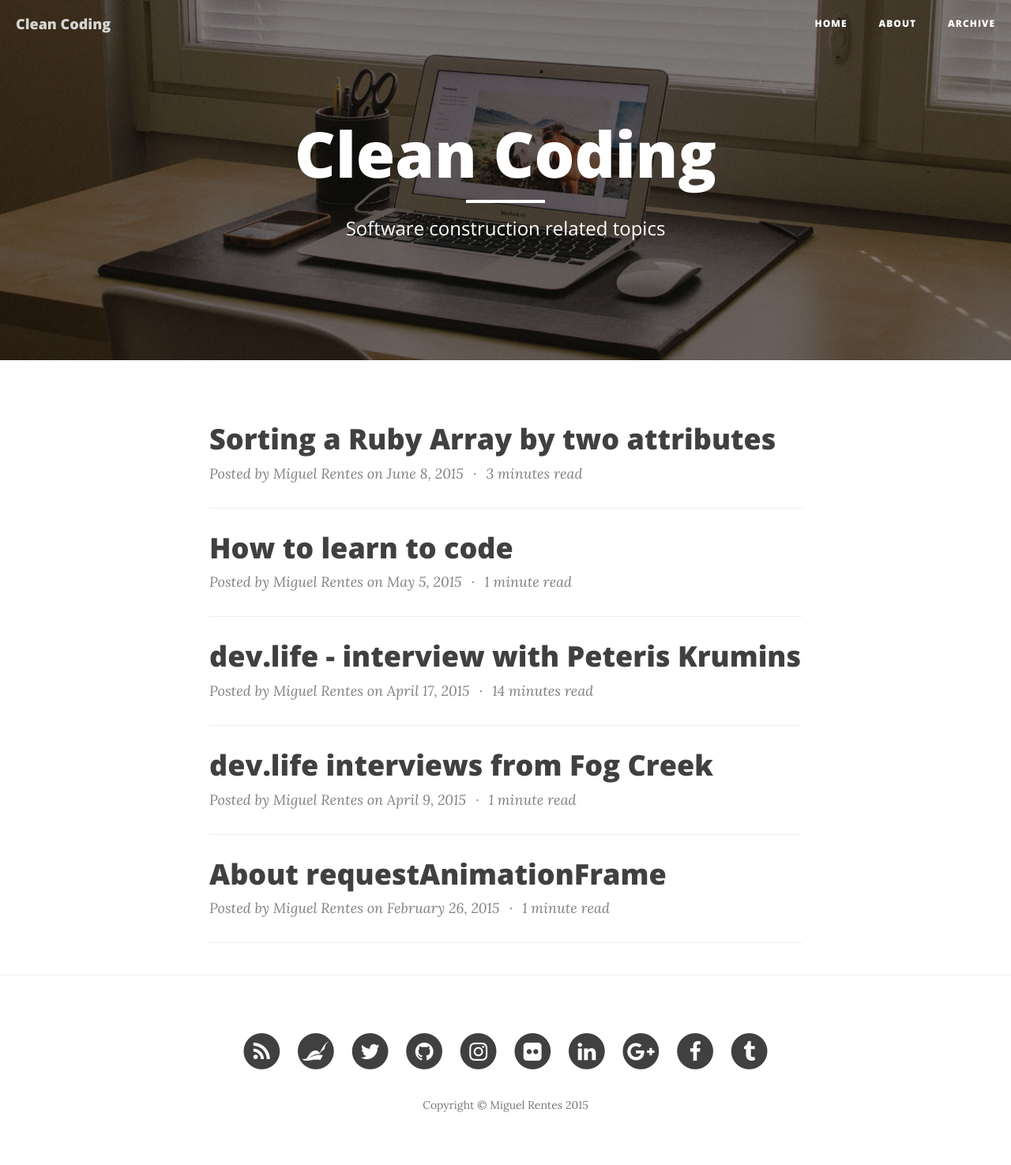
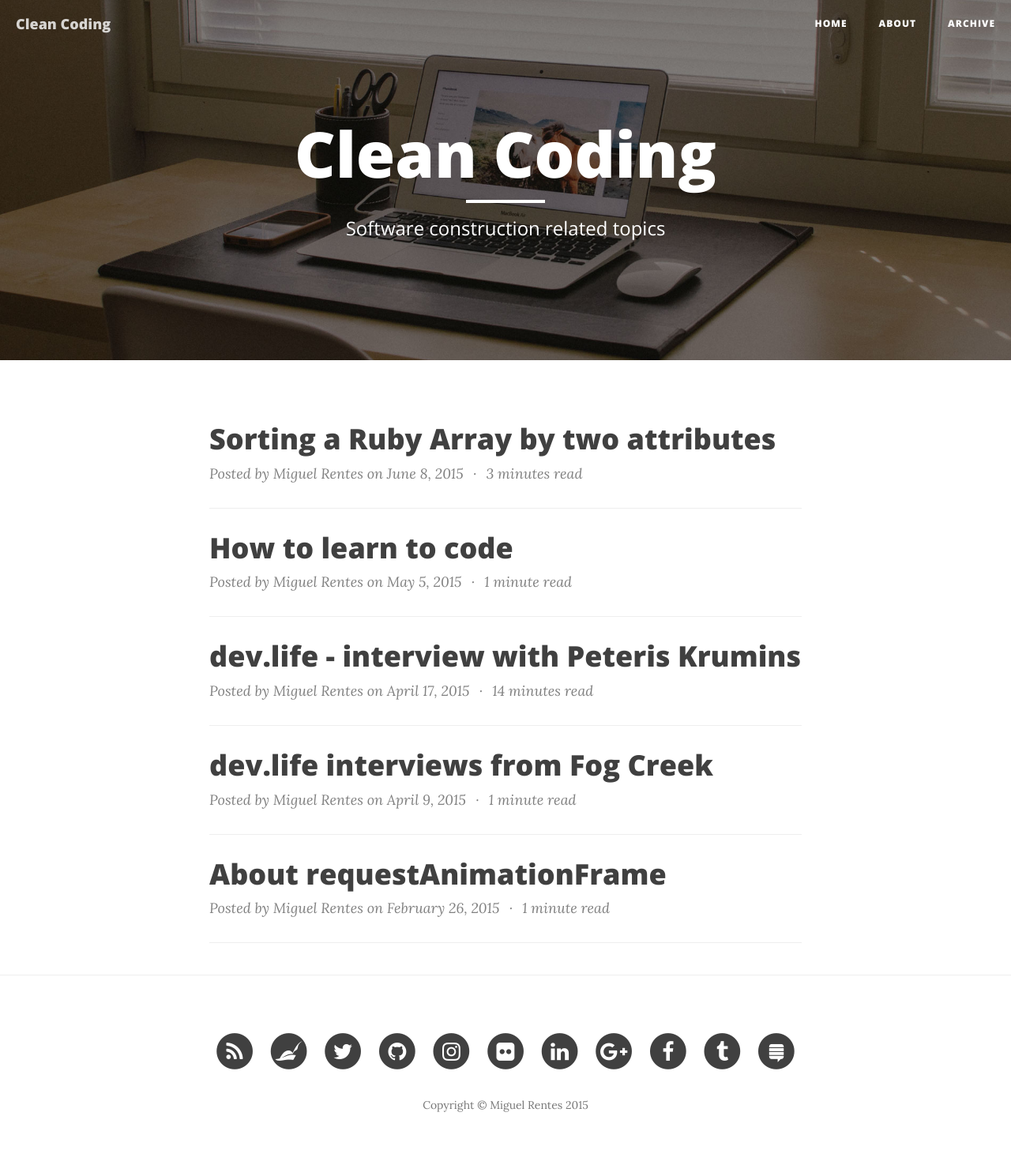
Before and after one commit to rentes/rentes.github.io, a Jekyll site: the page built from index.html, in a window 1280 px wide. Shown: the whole page at 79% size. Built offline with Jekyll 4.4.1, drawn with Linux system fonts in a browser that asks for light colours; nearby versions of some CDN libraries; Markdown is read by kramdown in place of the engine named in the settings; the list of posts is cut into pages by our own code.

Commit message:
Adds stackexchange link to the footer

```diff
--- a/_config.yml
+++ b/_config.yml
@@ -1,21 +1,21 @@
 # Setup
-title:                Clean Coding
-header-img:           img/home-bg.jpg
-email:                miguel.rentes@gmail.com
-author:               Miguel Rentes
-description:          "Miguel Rentes' personal blog about Software construction and related topics."
-baseurl:              ""
-url:                  "https://rentes.github.io"
-twitter_username:     rentes
-github_username:      rentes
-facebook_username:    miguel.rentes
-tumblr_username:      miguelrentes
-aboutme_username:     rentes
-flickr_username:      mrentes
-google-plus_username: MiguelRentes
-linkedin_username:    miguelrentes
-instagram_username:   miguelrentes
-
+title:                  Clean Coding
+header-img:             img/home-bg.jpg
+email:                  miguel.rentes@gmail.com
+author:                 Miguel Rentes
+description:            "Miguel Rentes' personal blog about Software construction and related topics."
+baseurl:                ""
+url:                    "https://rentes.github.io"
+twitter_username:       rentes
+github_username:        rentes
+facebook_username:      miguel.rentes
+tumblr_username:        miguelrentes
+aboutme_username:       rentes
+flickr_username:        mrentes
+google-plus_username:   MiguelRentes
+linkedin_username:      miguelrentes
+instagram_username:     miguelrentes
+stackexchange_username: 114911
 
 # Build settings
 permalink:            pretty
--- a/_includes/footer.html
+++ b/_includes/footer.html
@@ -102,6 +102,16 @@
 					  </a>
 					</li>
 					{% endif %}
+					{% if site.stackexchange_username %}
+					<li>
+					<a href="http://stackexchange.com/users/{{ site.stackexchange_username }}">
+					<span class="fa-stack fa-lg">
+						  <i class="fa fa-circle fa-stack-2x"></i>
+						  <i class="fa fa-stack-exchange fa-stack-1x fa-inverse"></i>
+					</span>
+					</a>
+					</li>
+					{% endif %}
                 </ul>
                 <p class="copyright text-muted">Copyright &copy; {{ site.author }} {{ site.time | date: '%Y' }}</p>
             </div>
```
